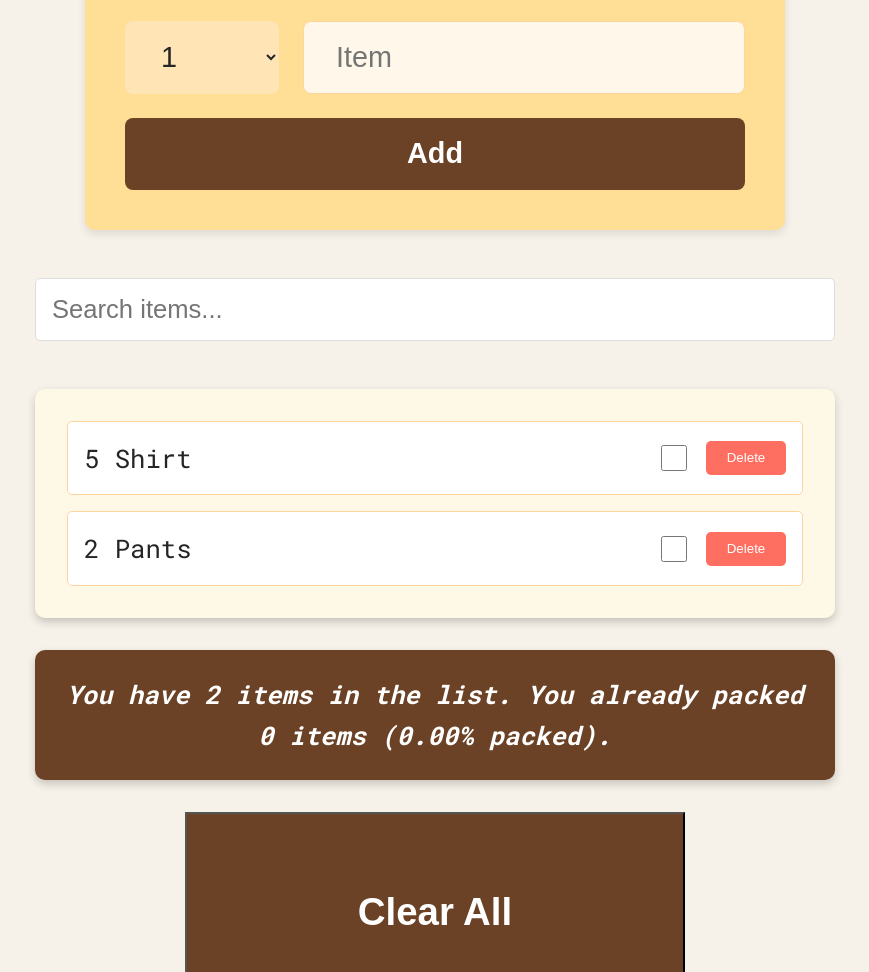
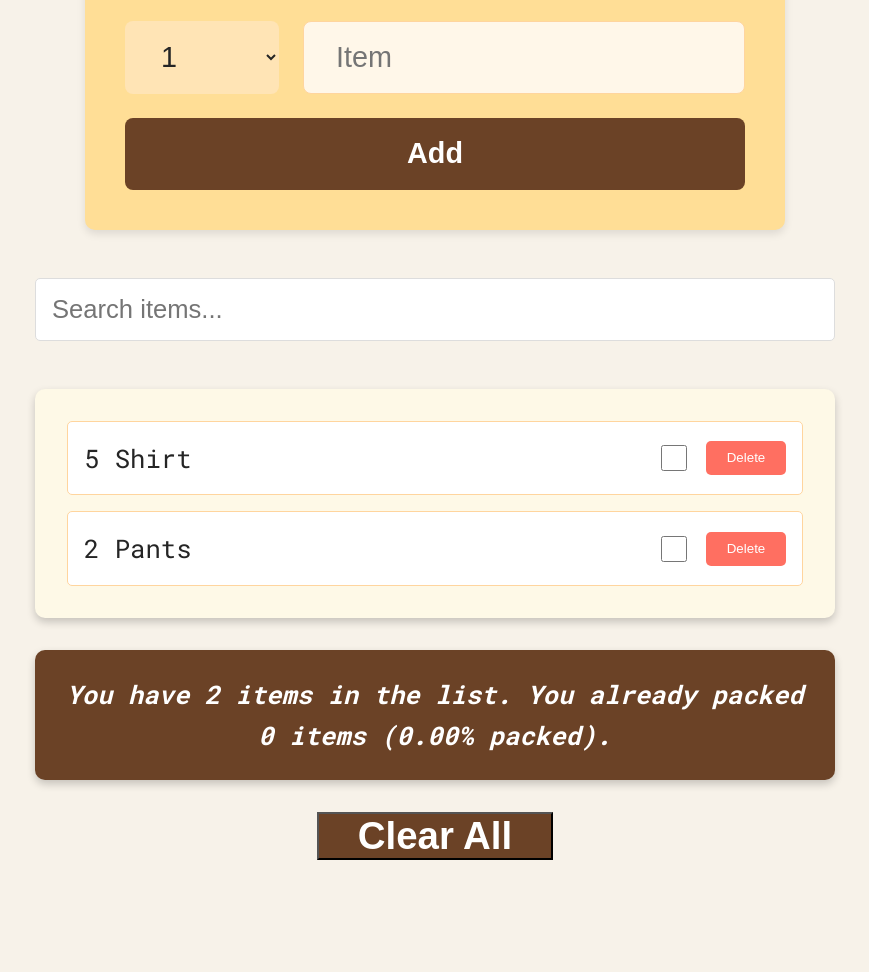
Before and after one commit to Ngweijun23021523/travel-list-app-starter-main, a React app: page / in a window 1280 px wide. Shown: the part 328-1300 px from the top of the page, without its empty margins (205-1074 px from the left). After the commit the page ends 1239 px from the top, so only its background shows below. Built offline with nearby package versions, Linux system fonts and the light colour scheme.

Commit message:
third commit

```diff
--- a/src/index.css
+++ b/src/index.css
@@ -205,8 +205,8 @@
     transition: transform 0.2s, background-color 0.3s;
     cursor: pointer;
 
-    height: 200px;
-    width: 500px;
+    height: 30%;
+    width: 20%;
 
     font-size: 2.4rem;
     color: #fff;
```
Also changed, not shown: 1 other file.
